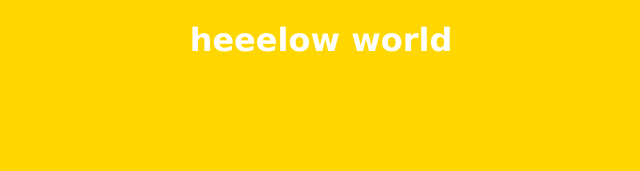
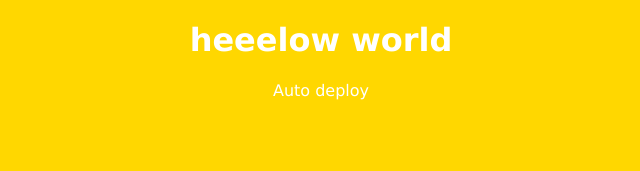
Before and after one commit to Nomanishaq/expense-tracker-app, a React (Create React App) app: page / in a window 1280 px wide. Shown: the top 171 px of the page, without its empty margins (319-959 px from the left). Built offline with nearby package versions, Linux system fonts and the light colour scheme.

Commit message:
Update App.js

```diff
--- a/src/App.js
+++ b/src/App.js
@@ -5,6 +5,7 @@ function App() {
   return (
     <div className="App">
  <h1>heeelow world</h1>
+ <p>Auto deploy</p>
     </div>
   );
 }
```
